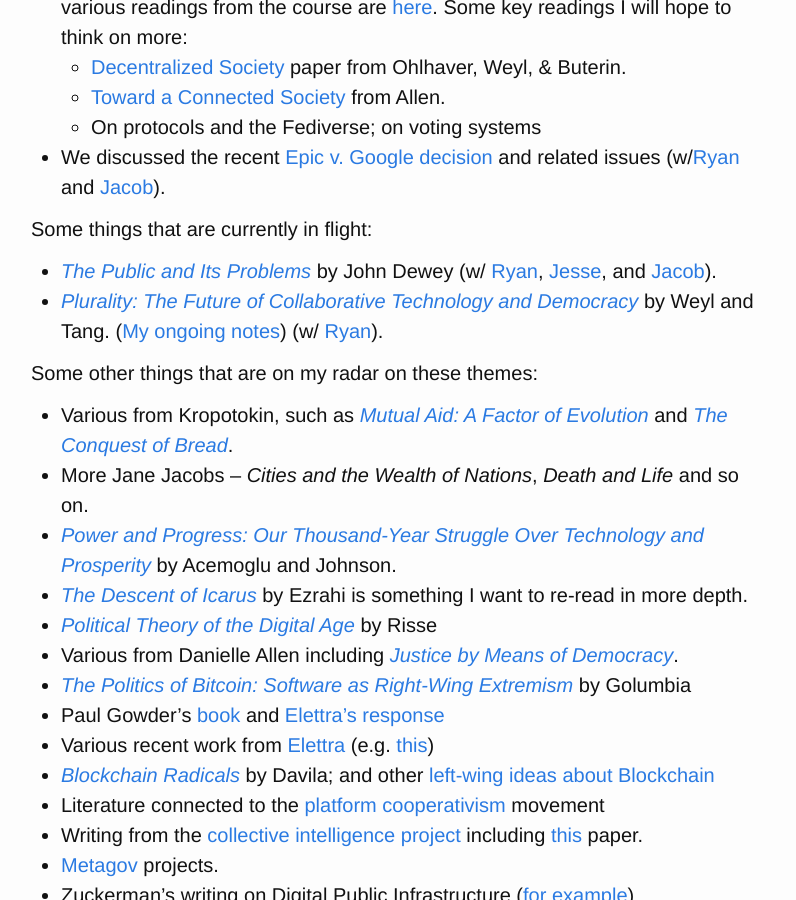
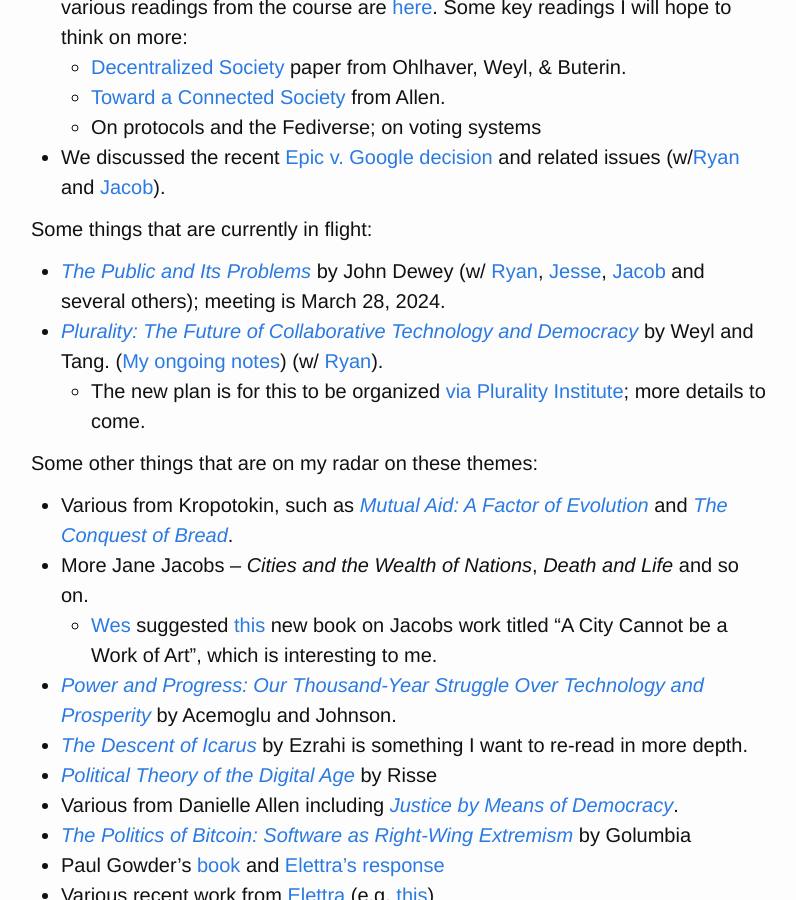
Before and after one commit to Fossj117/fossj117.github.io, a Jekyll site: the page built from _posts/2023-10-16-tech-economics-goverance-reading.md, in a window 1280 px wide and 900 px high, scrolled down 717 px. Shown: the whole window, without its empty margins (239-1035 px from the left). Built offline with Jekyll 4.4.1, drawn with Linux system fonts in a browser that asks for light colours; a script that is not in the unit is left out; some of the changed text lies outside the part shown.

Commit message:
updating reading notes

```diff
--- a/_posts/2023-10-16-tech-economics-goverance-reading.md
+++ b/_posts/2023-10-16-tech-economics-goverance-reading.md
@@ -25,13 +25,15 @@
 
 Some things that are currently in flight:
 
-- [_The Public and Its Problems_](https://en.wikipedia.org/wiki/The_Public_and_Its_Problems) by John Dewey (w/ [Ryan](https://ryansepassi.com/), [Jesse](https://jessecallahanbryant.com/), and [Jacob](https://www.rgrdlaw.com/attorneys-Jacob-G-Gelman.html)).
+- [_The Public and Its Problems_](https://en.wikipedia.org/wiki/The_Public_and_Its_Problems) by John Dewey (w/ [Ryan](https://ryansepassi.com/), [Jesse](https://jessecallahanbryant.com/), [Jacob](https://www.rgrdlaw.com/attorneys-Jacob-G-Gelman.html) and several others); meeting is March 28, 2024.
 - [_Plurality: The Future of Collaborative Technology and Democracy_](https://github.com/pluralitybook/plurality) by Weyl and Tang. ([My ongoing notes](https://jeffreyfossett.com/2023/12/27/notes-on-plurality-book.html)) (w/ [Ryan](https://ryansepassi.com/)).
+  - The new plan is for this to be organized [via Plurality Institute](https://www.plurality.institute/); more details to come.
 
 Some other things that are on my radar on these themes:
 
 - Various from Kropotokin, such as [_Mutual Aid: A Factor of Evolution_](https://www.amazon.com/Mutual-Aid-Evolution-Peter-Kropotkin/dp/0875580246) and [_The Conquest of Bread_](https://en.wikipedia.org/wiki/The_Conquest_of_Bread).
 - More Jane Jacobs -- _Cities and the Wealth of Nations_, _Death and Life_ and so on.
+  - [Wes](https://www.ccc.mit.edu/person/wes-chow/) suggested [this](https://link.springer.com/book/10.1007/978-981-99-5362-2) new book on Jacobs work titled "A City Cannot be a Work of Art", which is interesting to me.
 - [_Power and Progress: Our Thousand-Year Struggle Over Technology and Prosperity_](https://www.amazon.com/Power-Progress-Thousand-Year-Technology-Prosperity/dp/1541702530) by Acemoglu and Johnson.
 - [_The Descent of Icarus_](https://www.amazon.com/Descent-Icarus-Transformation-Contemporary-Democracy/dp/067419828X) by Ezrahi is something I want to re-read in more depth.
 - [_Political Theory of the Digital Age_](https://www.cambridge.org/core/books/political-theory-of-the-digital-age/9BD53911483266AC3FCDF8EECEE95D9E) by Risse
```
Also changed, not shown: other parts of _posts/2023-10-16-tech-economics-goverance-reading.md (+1 -1 lines).
